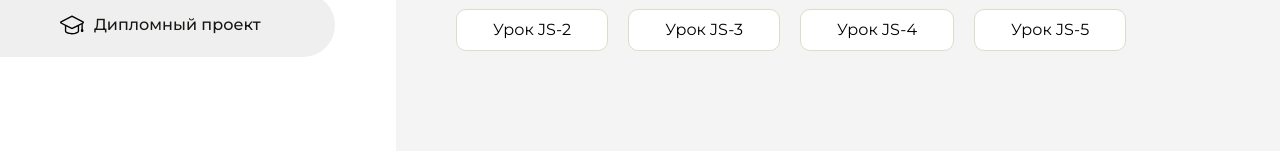
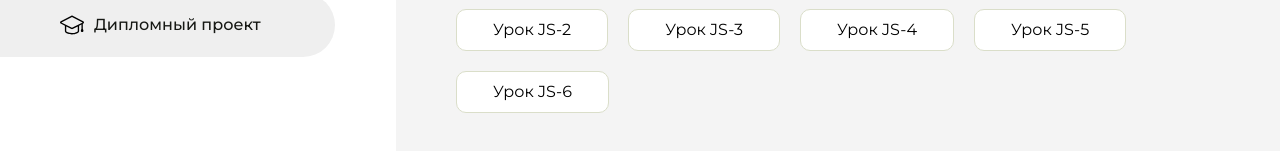
Before and after one commit to EvillHamster/Homework, a plain HTML site: page index.html in a window 1280 px wide. Shown: the part 415-566 px from the top of the page. Drawn offline with Linux system fonts and the light colour scheme.

Commit message:
Update index.html

```diff
--- a/index.html
+++ b/index.html
@@ -160,6 +160,9 @@
                         <li class="content__list-item">
                             <a href="JS-Homework-5(39)">Урок JS-5</a>
                         </li>
+                        <li class="content__list-item">
+                            <a href="JS-Homework-6(52)">Урок JS-6</a>
+                        </li>
                     </ul>
                 </div>
                 <div class="content__block hidden" id="diplomBlock">
```
